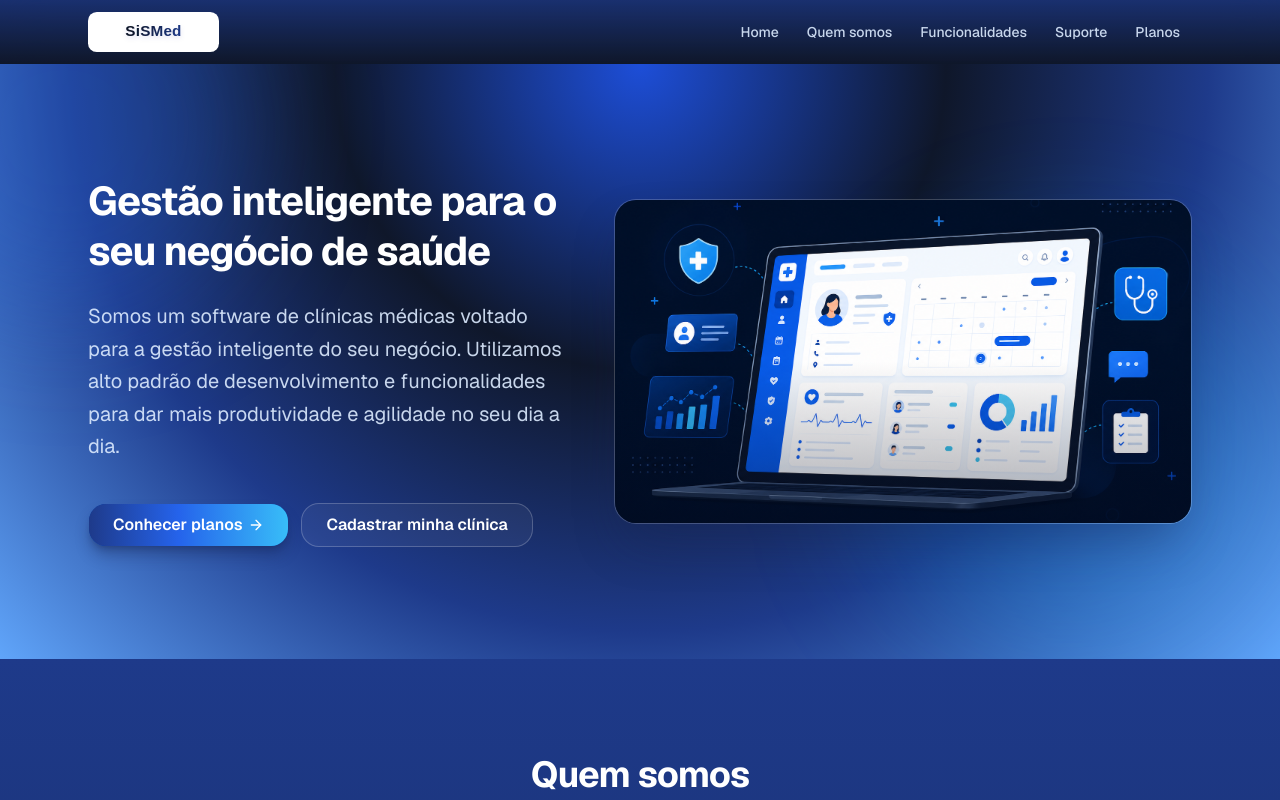
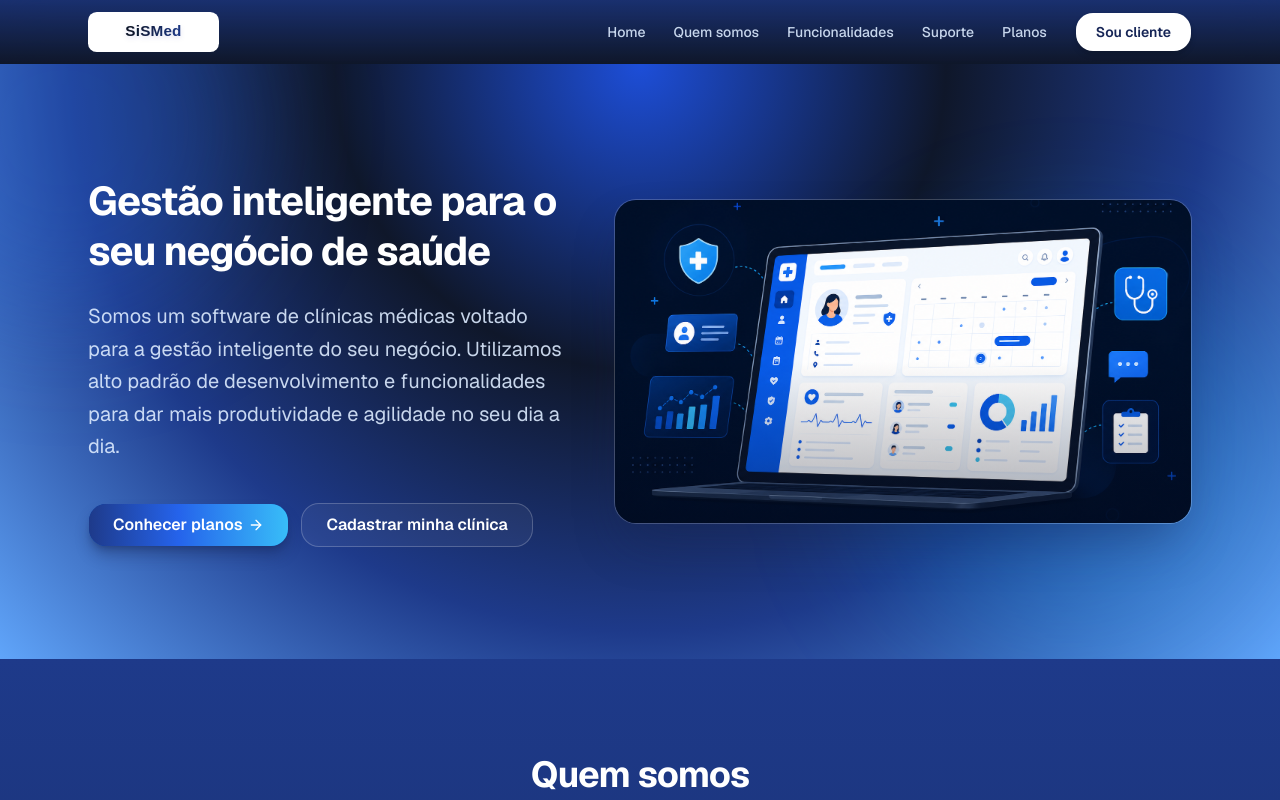
Before and after one commit to osmarrjr/mvp-clinicas-web, a Next.js app: page / in a window 1280 px wide. Shown: the top 800 px of the page. Built offline with nearby package versions, Linux system fonts and the light colour scheme.

Commit message:
adicionand botão de login

```diff
--- a/src/features/landing/components/LandingHeader.tsx
+++ b/src/features/landing/components/LandingHeader.tsx
@@ -40,9 +40,10 @@ export function LandingHeader() {
           />
         </Link>
 
+        <div className="hidden items-center gap-2 md:flex">
           <nav
             aria-label="Navegação principal"
-          className="hidden items-center gap-1 md:flex"
+            className="flex items-center gap-1"
           >
             {NAV_ITEMS.map((item) => (
               <Link
@@ -54,6 +55,14 @@ export function LandingHeader() {
               </Link>
             ))}
           </nav>
+
+          <Button
+            asChild
+            className="ml-2 h-10 rounded-2xl bg-white px-5 text-sm font-semibold text-blue-950 shadow-md transition hover:bg-blue-50"
+          >
+            <Link href="/login">Sou cliente</Link>
+          </Button>
+        </div>
 
         <div className="flex items-center md:hidden">
           <Sheet open={mobileOpen} onOpenChange={setMobileOpen}>
@@ -76,7 +85,10 @@ export function LandingHeader() {
                 </SheetTitle>
               </SheetHeader>
 
-              <nav aria-label="Navegação mobile" className="mt-2 flex flex-col">
+              <nav
+                aria-label="Navegação mobile"
+                className="mt-4 flex flex-col gap-1"
+              >
                 {NAV_ITEMS.map((item) => (
                   <Link
                     key={item.href}
@@ -87,6 +99,15 @@ export function LandingHeader() {
                     {item.label}
                   </Link>
                 ))}
+
+                <Button
+                  asChild
+                  className="mt-4 h-10 w-full rounded-2xl bg-white px-5 text-sm font-semibold text-blue-950 shadow-md transition hover:bg-blue-50"
+                >
+                  <Link href="/login" onClick={() => setMobileOpen(false)}>
+                    Sou cliente
+                  </Link>
+                </Button>
               </nav>
             </SheetContent>
           </Sheet>
```
Lines whose indentation alone changed are shown as unchanged.
